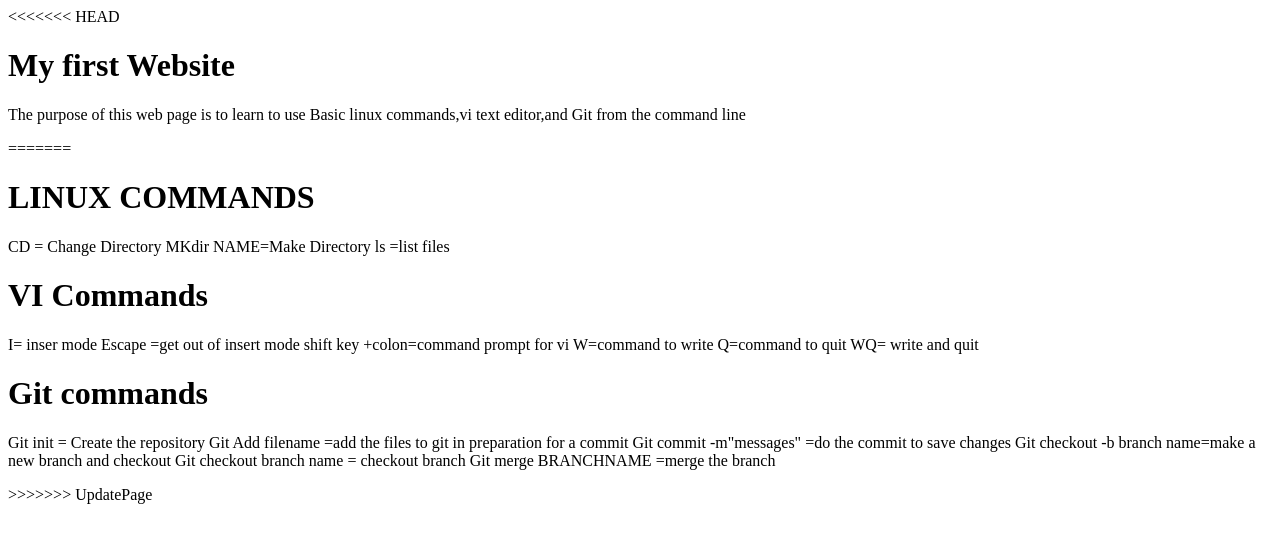
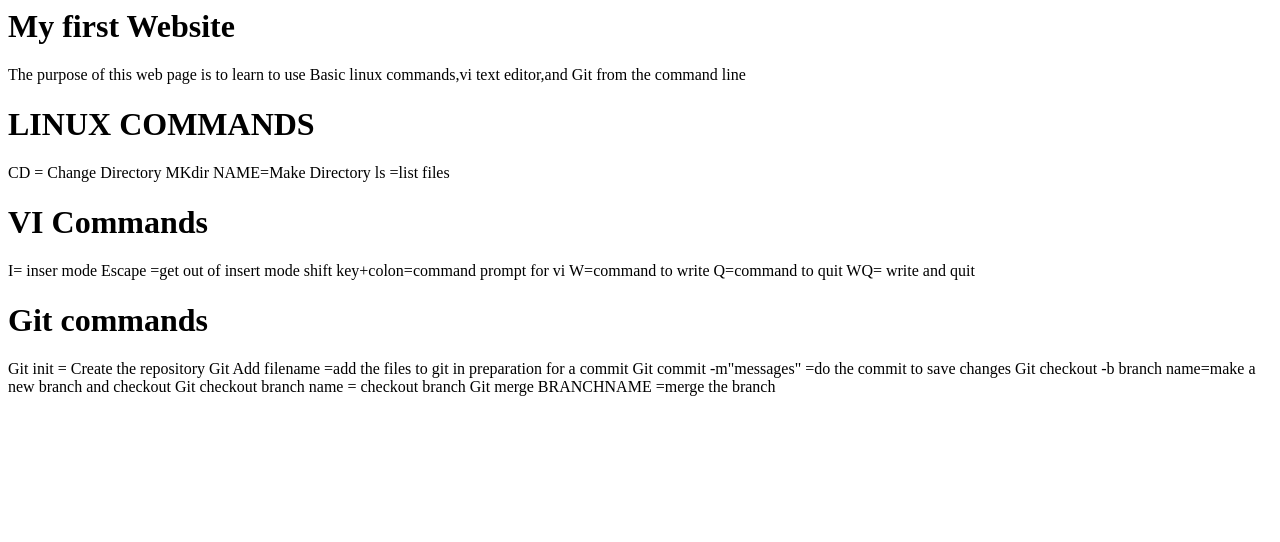
Before and after one commit to shilpa271/IS601FirstWebsite, a plain HTML site: page index.html in a window 1280 px wide. Drawn offline with Linux system fonts and the light colour scheme.

Commit message:
Update index.html

```diff
--- a/index.html
+++ b/index.html
@@ -2,34 +2,31 @@
 	<head>
 		<title>Liux Commands</title>
 	</head>
-<<<<<<< HEAD
 	<body>
 		<h1>My first Website</h1>
 		<p>The purpose of this web page is to learn to use Basic linux commands,vi text editor,and Git from the command line</p>
-=======
+
 	<body>	<h1>LINUX COMMANDS</h1>
-		<p>CD = Change Directory
-
-	MKdir 	NAME=Make Directory
-	ls =list files</p>
+		<p1>CD = Change Directory</p1>
+		</p2>MKdir NAME=Make Directory</p2>
+                 </p3>ls =list files</p3>
 
 		<h1>VI Commands</h1>
-		<p>I= inser mode
-		Escape =get out of insert mode
-		shift key
-		+colon=command prompt for vi
-		W=command to write
-		Q=command to quit
-		WQ= write and quit
-		</p>
+                 <p1>I= inser mode</p1>
+                 <p2>Escape =get out of insert mode</p2>
+		<p3>shift key+colon=command prompt for vi
+		<p4>W=command to write</p4>
+		<p5>Q=command to quit</p5>
+		<p6>WQ= write and quit</p6>
+
 		<h1>Git commands</h1>
-		<p>Git init = Create the repository
-		Git Add filename =add the files to git in preparation for a commit
-		Git commit -m"messages" =do the commit to save changes
-		Git checkout -b branch name=make a new branch and checkout
-Git checkout branch name = checkout branch
-Git merge BRANCHNAME =merge the branch </p>
->>>>>>> UpdatePage
+		<p1>Git init = Create the repository</p1>
+		<p2>Git Add filename =add the files to git in preparation for a commit</p2>
+		<p3>Git commit -m"messages" =do the commit to save changes</p3>
+		<p4>Git checkout -b branch name=make a new branch and checkout</p4>
+		<p5>Git checkout branch name = checkout branch</p5>
+                <p6>Git merge BRANCHNAME =merge the branch </p6>
+
 	</body>
 
 </html>
```
